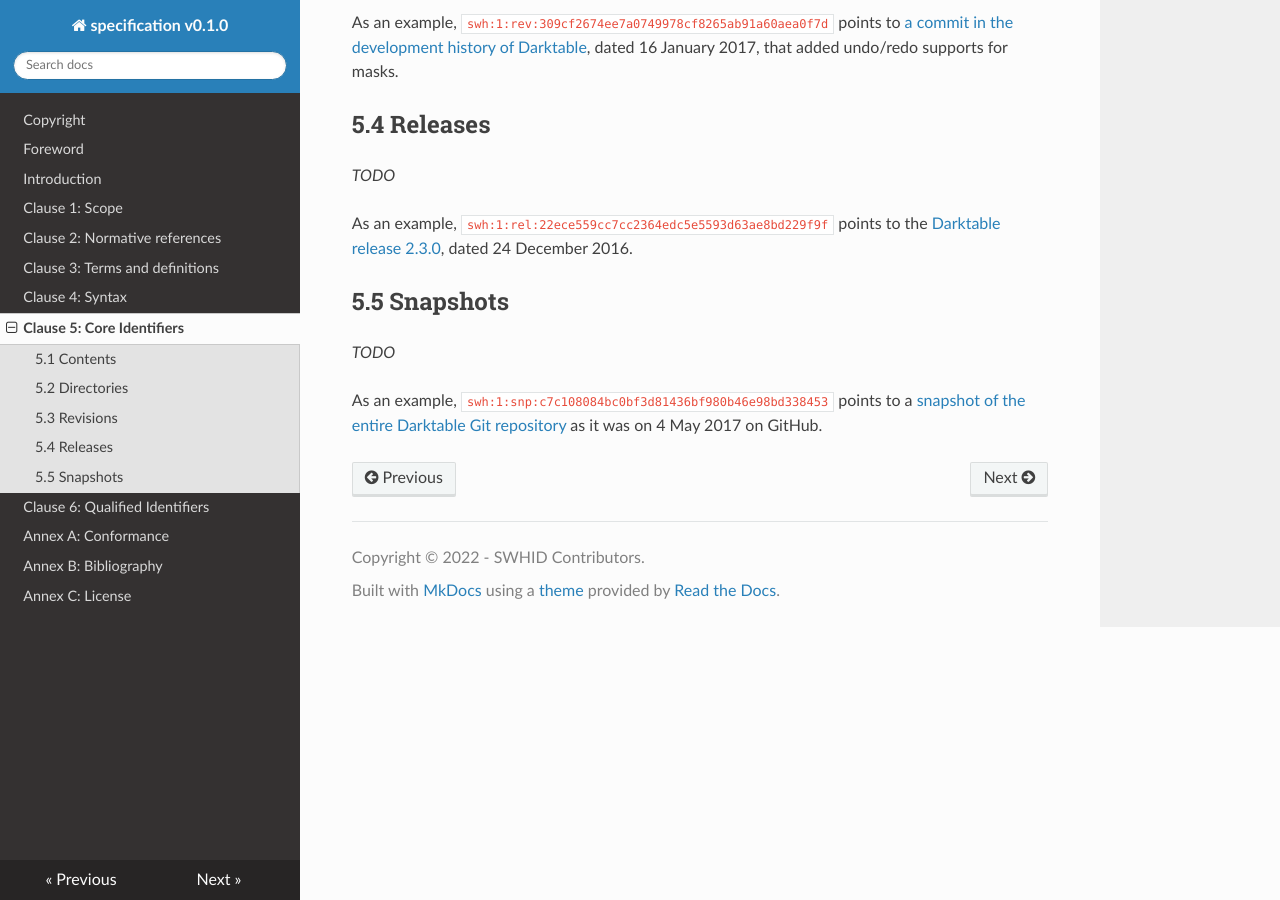
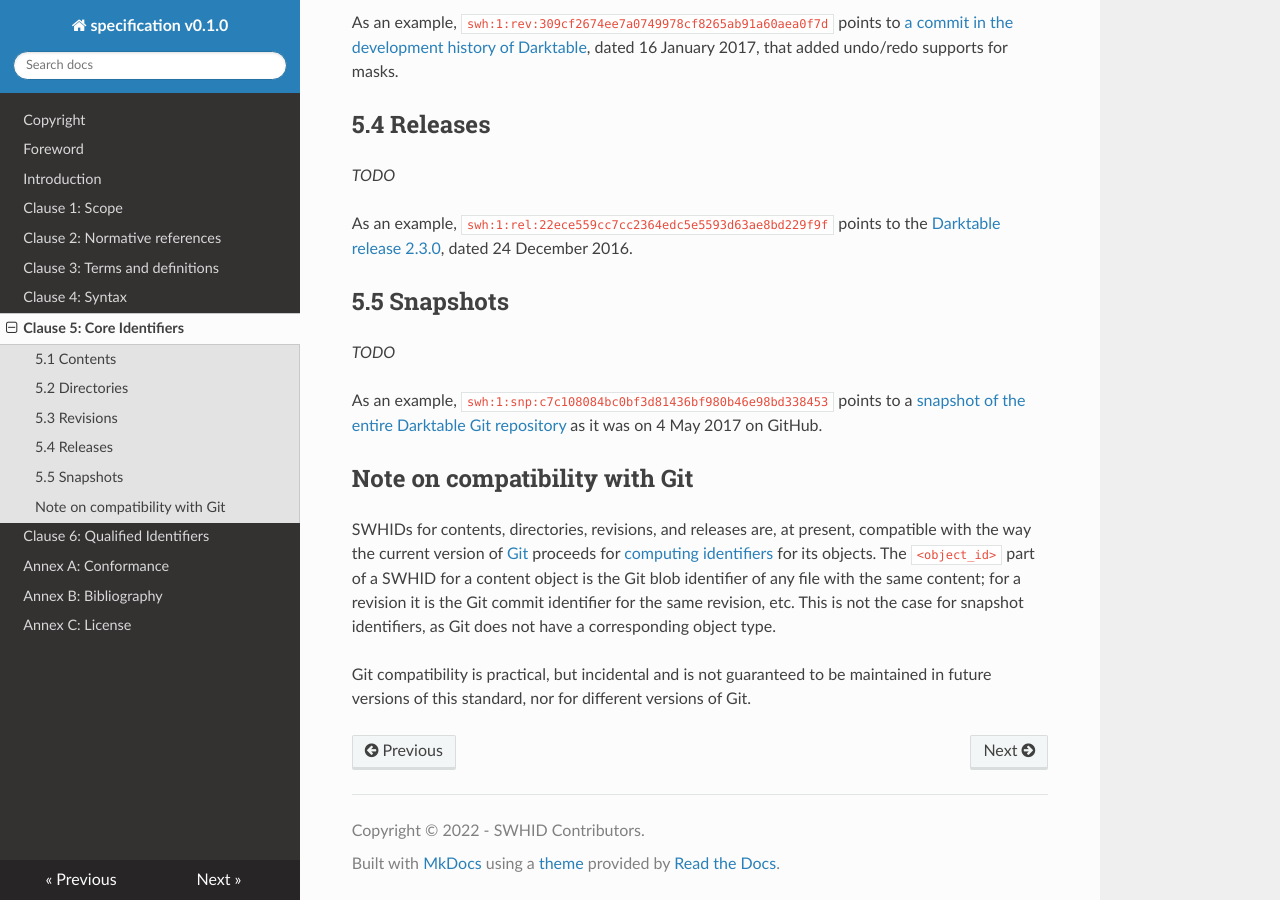
Before and after one commit to swhid/specification, an MkDocs documentation site: the page built from Chapters/5_Core_identifiers.md, in a window 1280 px wide and 900 px high, scrolled down 2095 px. Built offline with MkDocs 1.6.1, drawn with Linux system fonts in a browser that asks for light colours; nearby versions of some CDN libraries.

Commit message:
Add warning on Git compatibility

```diff
--- a/Chapters/5_Core_identifiers.md
+++ b/Chapters/5_Core_identifiers.md
@@ -102,3 +102,18 @@ the [Darktable release 2.3.0](https://archive.softwareheritage.org/swh:1:rel:22e
 
 As an example, `swh:1:snp:c7c108084bc0bf3d81436bf980b46e98bd338453` points to a
 [snapshot of the entire Darktable Git repository](https://archive.softwareheritage.org/c7c108084bc0bf3d81436bf980b46e98bd338453) as it was on 4 May 2017 on GitHub.
+
+## Note on compatibility with Git
+
+SWHIDs for contents, directories, revisions, and releases are, at present,
+compatible with the way the current version of [Git](https://git-scm.com/)
+proceeds for
+[computing identifiers](https://git-scm.com/book/en/v2/Git-Internals-Git-Objects) for
+its objects. The `<object_id>` part of a SWHID for a content object is the Git
+blob identifier of any file with the same content; for a revision it is the Git
+commit identifier for the same revision, etc.  This is not the case for snapshot
+identifiers, as Git does not have a corresponding object type.
+
+Git compatibility is practical, but incidental and is not guaranteed to be
+maintained in future versions of this standard, nor for different versions of
+Git.
```
